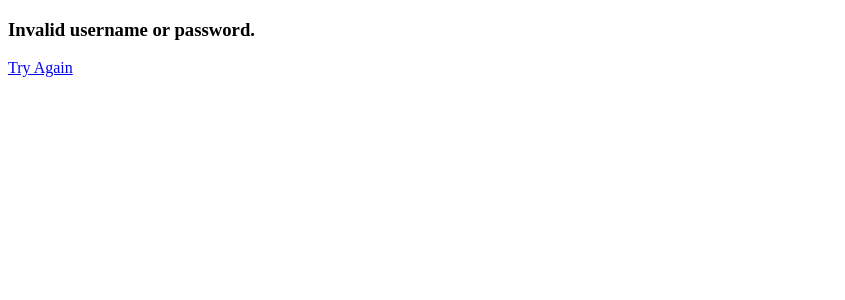
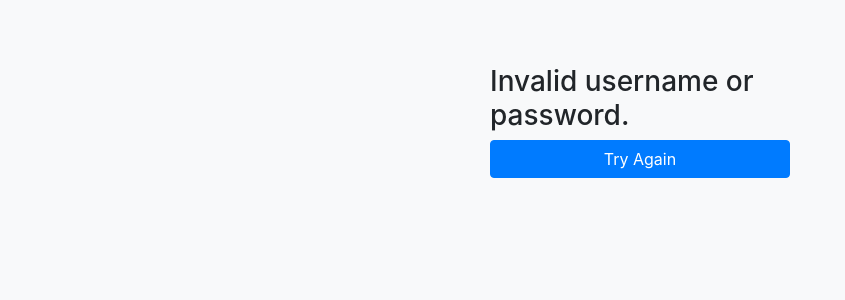
Before and after one commit to software-students-spring2024/2-web-app-exercise-namelesss, a Flask app: page /InvalidLogin in a window 1280 px wide. Shown: the top 300 px of the page, without its empty margins (0-845 px from the left). Run offline with Flask 3, Linux system fonts and the light colour scheme; some libraries are stand-ins or nearby versions.

Commit message:
Update invalidLogin.html

```diff
--- a/templates/invalidLogin.html
+++ b/templates/invalidLogin.html
@@ -2,9 +2,27 @@
 <html>
 <head>
     <title>Invalid Login</title>
+    <link rel="stylesheet" href="https://stackpath.bootstrapcdn.com/bootstrap/4.3.1/css/bootstrap.min.css">
+    <style>
+        body {
+            background-color: #f8f9fa;
+        }
+        .container {
+            max-width: 330px;
+            padding: 15px;
+            margin: auto;
+        }
+        .invalid-login {
+            margin-top: 50px;
+        }
+    </style>
 </head>
 <body>
-    <h3>Invalid username or password.</h3>
-    <a href="{{url_for('login')}}">Try Again</a>
+    <div class="container">
+        <div class="invalid-login">
+            <h3 class="invalid-login-heading">Invalid username or password.</h3>
+            <a class="btn btn-primary btn-block" href="{{url_for('login')}}">Try Again</a>
+        </div>
+    </div>
 </body>
 </html>
```
